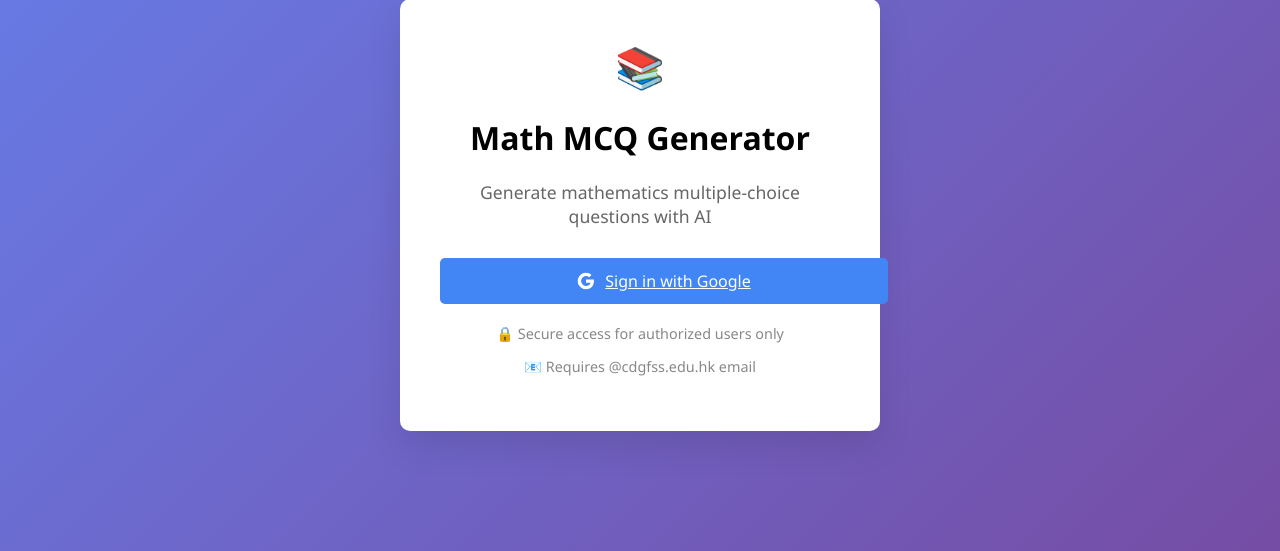
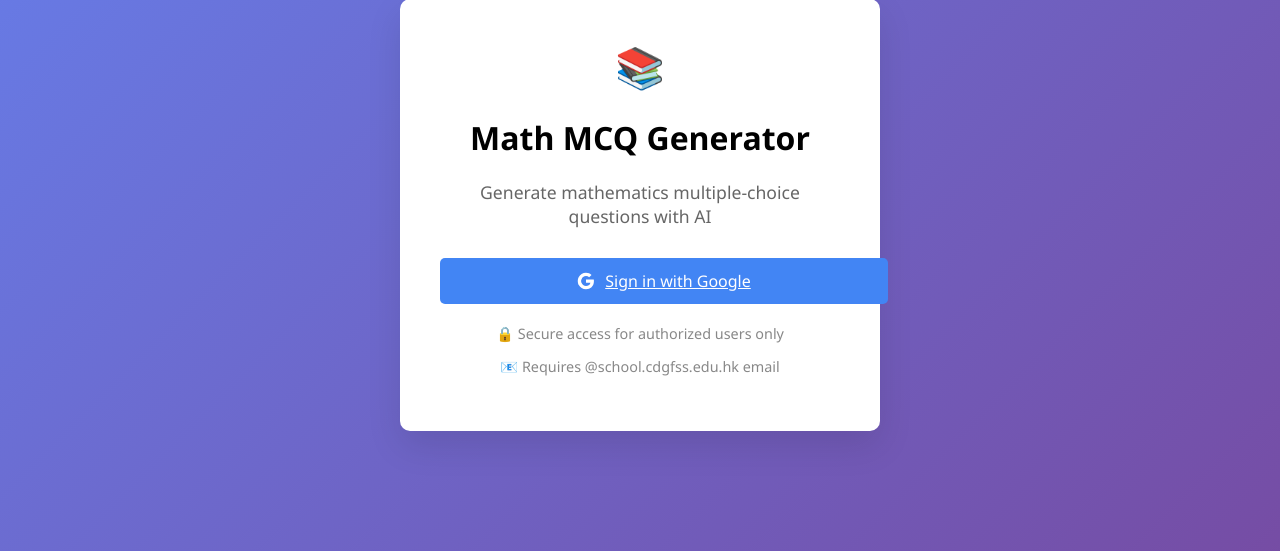
Before and after one commit to t19ty/Maths-Generator-2, a Flask app: template templates/login.html in a window 1280 px wide. Shown: the part 185-736 px from the top of the page. Run offline with Flask 3, Linux system fonts and the light colour scheme; the template is opened without the code that fills it, so the values that code supplies are empty.

Commit message:
Update login.html

```diff
--- a/templates/login.html
+++ b/templates/login.html
@@ -87,7 +87,7 @@
 
         <div class="info">
             <p>🔒 Secure access for authorized users only</p>
-            <p>📧 Requires @cdgfss.edu.hk email</p>
+            <p>📧 Requires @school.cdgfss.edu.hk email</p>
         </div>
 
         {% if request.args.get('error') %}
```
